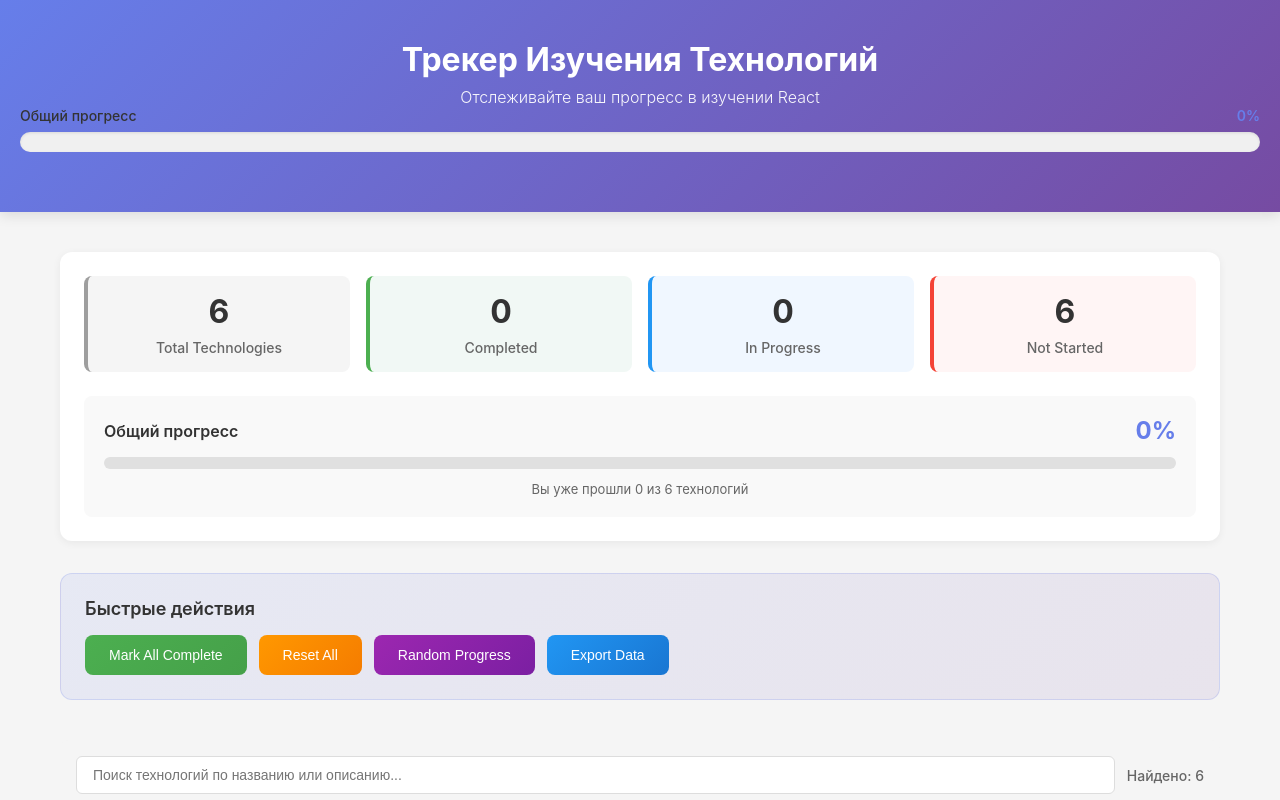
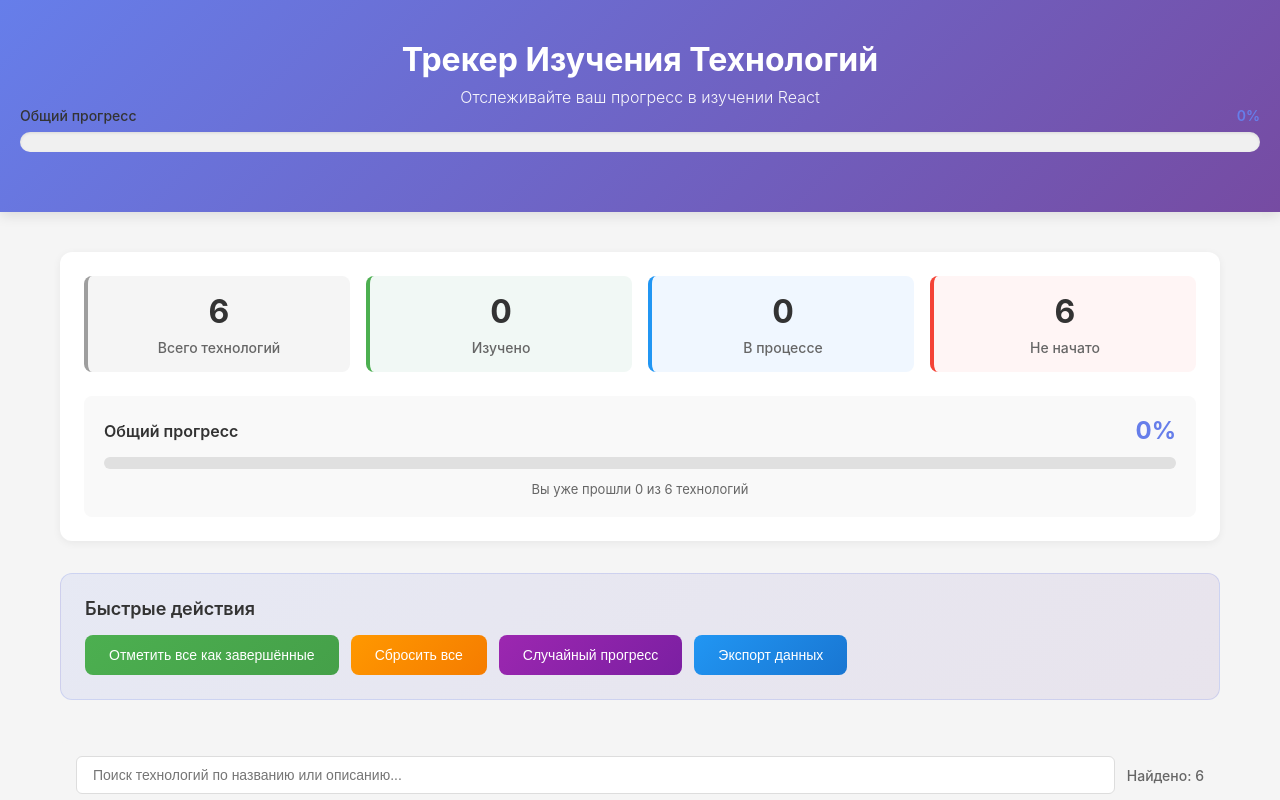
Before and after one commit to daniildddd/frontend-backend-React, a React (Vite) app: page / in a window 1280 px wide. Shown: the top 800 px of the page. Built offline with nearby package versions, Linux system fonts and the light colour scheme.

Commit message:
localization: switch UI to Russian language

```diff
--- a/src/components/ProgressHeader.jsx
+++ b/src/components/ProgressHeader.jsx
@@ -22,22 +22,22 @@ function ProgressHeader({ technologies }) {
 			<div className='progress-header__stats'>
 				<div className='stat-card stat-card--total'>
 					<div className='stat-card__number'>{totalCount}</div>
-					<div className='stat-card__label'>Total Technologies</div>
+					<div className='stat-card__label'>Всего технологий</div>
 				</div>
 
 				<div className='stat-card stat-card--completed'>
 					<div className='stat-card__number'>{completedCount}</div>
-					<div className='stat-card__label'>Completed</div>
+					<div className='stat-card__label'>Изучено</div>
 				</div>
 
 				<div className='stat-card stat-card--in-progress'>
 					<div className='stat-card__number'>{inProgressCount}</div>
-					<div className='stat-card__label'>In Progress</div>
+					<div className='stat-card__label'>В процессе</div>
 				</div>
 
 				<div className='stat-card stat-card--not-started'>
 					<div className='stat-card__number'>{notStartedCount}</div>
-					<div className='stat-card__label'>Not Started</div>
+					<div className='stat-card__label'>Не начато</div>
 				</div>
 			</div>
 
--- a/src/components/QuickActions.jsx
+++ b/src/components/QuickActions.jsx
@@ -28,25 +28,25 @@ function QuickActions({
 					className='quick-action-btn quick-action-btn--complete'
 					onClick={onMarkAllComplete}
 				>
-					Mark All Complete
+					Отметить все как завершённые
 				</button>
 				<button
 					className='quick-action-btn quick-action-btn--reset'
 					onClick={onResetAll}
 				>
-					Reset All
+					Сбросить все
 				</button>
 				<button
 					className='quick-action-btn quick-action-btn--random'
 					onClick={onRandomNext}
 				>
-					Random Progress
+					Случайный прогресс
 				</button>
 				<button
 					className='quick-action-btn quick-action-btn--export'
 					onClick={handleExport}
 				>
-					Export Data
+					Экспорт данных
 				</button>
 			</div>
 			<Modal
```
